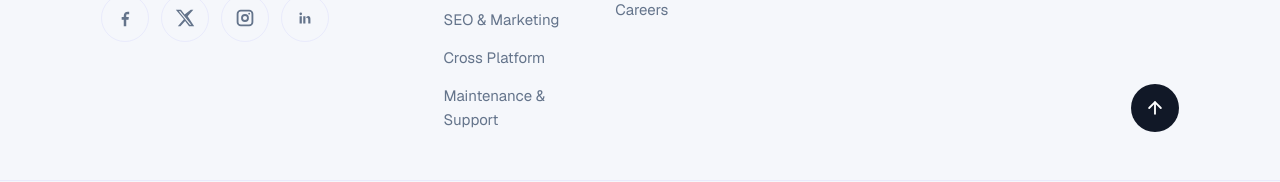
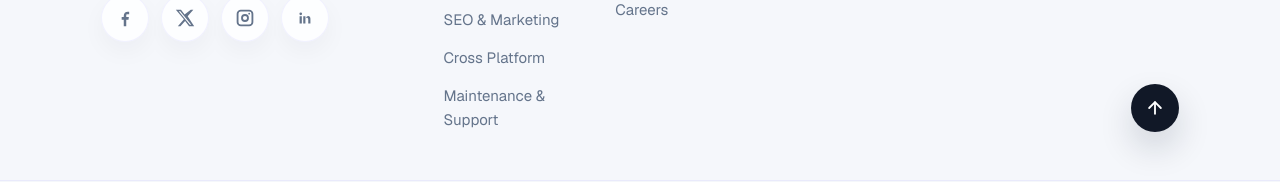
Before and after one commit to Mahedi454/Shei-IT, a Next.js app in the folder frontend/: page /careers in a window 1280 px wide. Shown: the part 3142-3324 px from the top of the page. Built offline with nearby package versions, Linux system fonts and the light colour scheme; sample sign-in values are in the browser's storage.

Commit message:
fix Social Media Hover

```diff
--- a/frontend/src/components/layout/site-footer.tsx
+++ b/frontend/src/components/layout/site-footer.tsx
@@ -74,7 +74,7 @@ export function SiteFooter() {
                         : undefined
                     }
                     aria-label={item.label}
-                    className="inline-flex h-12 w-12 items-center justify-center rounded-full border border-[color:var(--stat-border)] text-[color:var(--muted-foreground)] transition-colors hover:text-[color:var(--primary)]"
+                    className="inline-flex h-12 w-12 items-center justify-center rounded-full border border-[color:var(--stat-border)] bg-[color:var(--button-secondary)] text-[color:var(--muted-foreground)] shadow-[0_10px_24px_rgba(15,23,42,0.04)] transition duration-200 ease-out hover:-translate-y-1 hover:border-[color:var(--primary)] hover:bg-[color:var(--primary)] hover:text-white hover:shadow-[0_18px_36px_rgba(108,99,255,0.22)] focus-visible:outline focus-visible:outline-3 focus-visible:outline-offset-3 focus-visible:outline-[color:var(--primary)] active:translate-y-0 active:scale-95 dark:shadow-none"
                   >
                     <SocialIcon type={item.type} />
                   </a>
@@ -131,9 +131,9 @@ export function SiteFooter() {
               <a
                 href="#top"
                 aria-label="Back to top"
-                className="inline-flex h-12 w-12 items-center justify-center rounded-full bg-[color:var(--cta-dark)] text-white"
+                className="group inline-flex h-12 w-12 items-center justify-center rounded-full bg-[color:var(--cta-dark)] text-white shadow-[0_16px_34px_rgba(15,23,42,0.16)] transition duration-200 ease-out hover:-translate-y-1 hover:bg-[color:var(--primary)] hover:shadow-[0_22px_42px_rgba(108,99,255,0.24)] focus-visible:outline focus-visible:outline-3 focus-visible:outline-offset-3 focus-visible:outline-[color:var(--primary)] active:translate-y-0 active:scale-95"
               >
-                <ArrowUp className="h-5 w-5" strokeWidth={2.2} />
+                <ArrowUp className="h-5 w-5 transition-transform duration-200 ease-out group-hover:-translate-y-0.5" strokeWidth={2.2} />
               </a>
             </div>
           </div>
```
